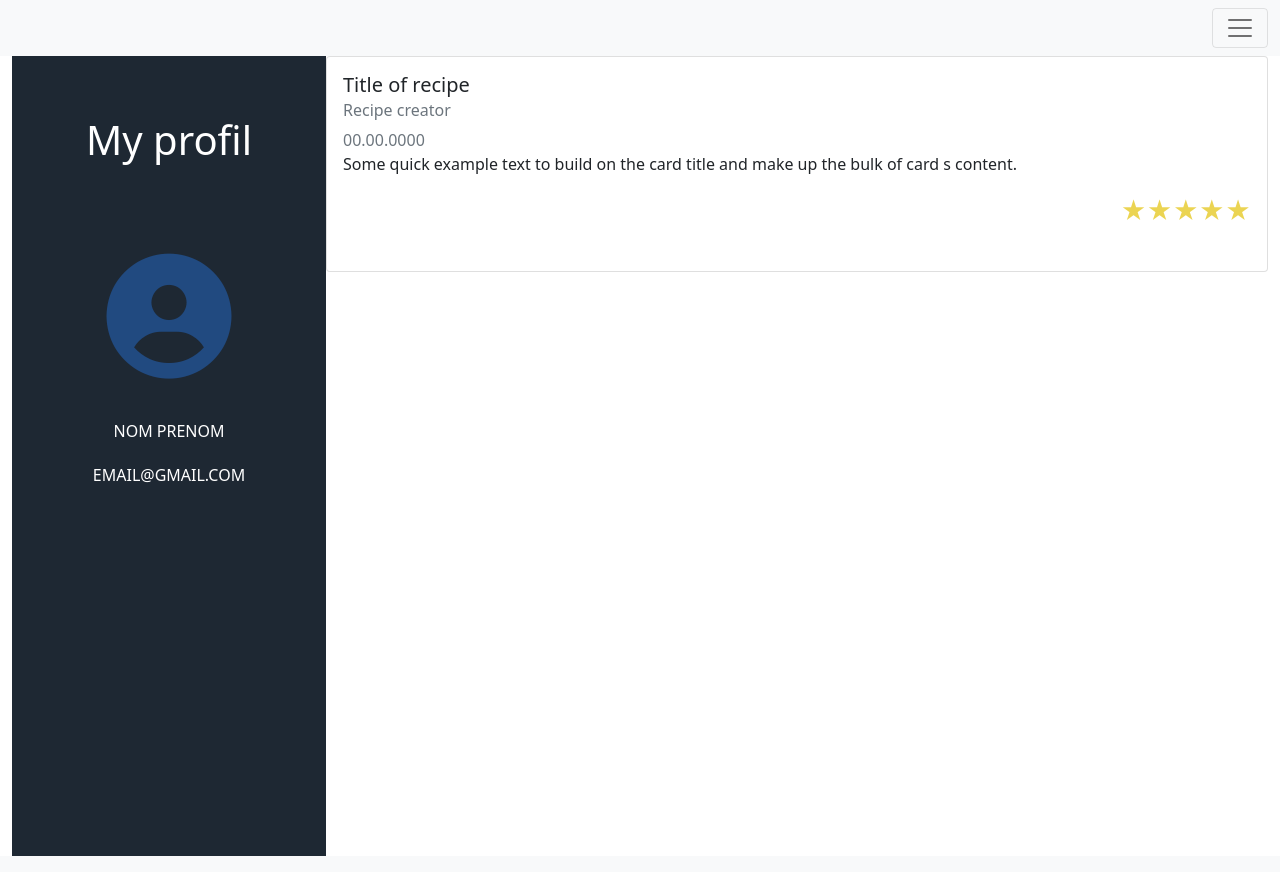
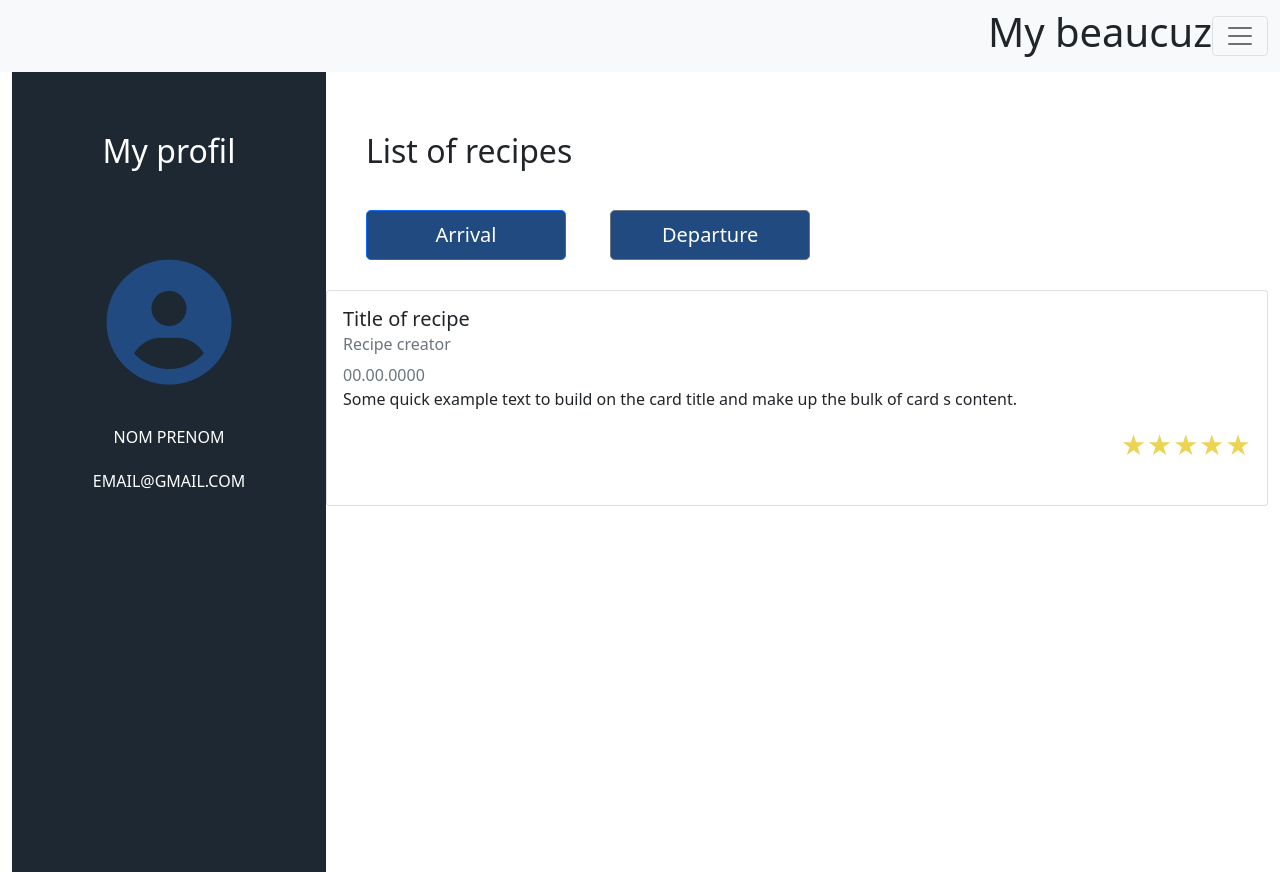
Before and after one commit to MaximeNef/my.bocuse, a PHP site: page /dashbord.php in a window 1280 px wide. Run offline with PHP 8.4, Linux system fonts and the light colour scheme; some libraries are stand-ins or nearby versions.

Commit message:
ajout bouton

```diff
--- a/dashbord.php
+++ b/dashbord.php
@@ -12,7 +12,7 @@
     <!-- personal sheet css -->
     <link rel="stylesheet" href="style.css">
 
-    <title>My Beaucuz</title>
+<title>My Beaucuz</title>
 </head>
 
 <body>
@@ -21,6 +21,7 @@
 
     <nav class="navbar navbar-light bg-light navbar-collapse-lg">
         <div class="container-fluid justify-content-end">
+            <h1>My beaucuz</h1>
             <button class="navbar-toggler" type="button" data-toggle="collapse" data-target="#navbarSupportedContent"
                 aria-controls="navbarSupportedContent" aria-label="Toggle navigation">
                 <span class="navbar-toggler-icon"></span>
@@ -46,13 +47,22 @@
     <div class="container-fluid">
         <div class="row gx-0">
             <div class="col-3" id="profilPart">
-                <h1 class="myProfilTitle">My profil</h1>
+                <h2 class="myProfilTitle">My profil</h2>
                 <i class="fa fa-user-circle fa-5x icone"></i>
                 <p id="name">NOM PRENOM</p>
                 <p id="email">EMAIL@GMAIL.COM</p>
             </div>
             <!-- List recipe -->
-            <div class="col-9" id="recipeList"></div>
+
+            <div class="col-9" id="recipeList">
+                <div>
+                    <h2 class="recipeTitle">List of recipes</h2>
+                    <div class="">
+                        <button type="button" class="btn btn-primary btn-lg">Arrival</button>
+                        <button type="button" class="btn btn-secondary btn-lg">Departure</button>
+                    </div>
+                </div>
+            </div>
         </div>
 
     </div>
--- a/script.js
+++ b/script.js
@@ -1,3 +1,5 @@
+// générer les cards
+// fonction qui créer les cards
 function createCard(){
     let recipeList = document.getElementById("recipeList")
 
@@ -47,3 +49,5 @@ function createCard(){
 }
 
 createCard();
+
+// event pour les boutons arrivé
--- a/style.css
+++ b/style.css
@@ -52,15 +52,26 @@ nav ul li{
     height:100vh;
     display: flex;
     flex-direction: column;
+}
 
-}
 .card{
     margin: 0;
     width: 100%;
 }
 
+/* RecipeList Part */
 
-/* RecipeList Part */
+.recipeTitle{
+    margin: 60px 0px 0px 40px;
+}
+
+.btn{
+    height: 50px;
+    width: 200px;
+    margin: 40px 0px 30px 40px;
+    background-color: rgb(33, 74, 128);
+}
+
 
 
 /* Etoiles */
```
